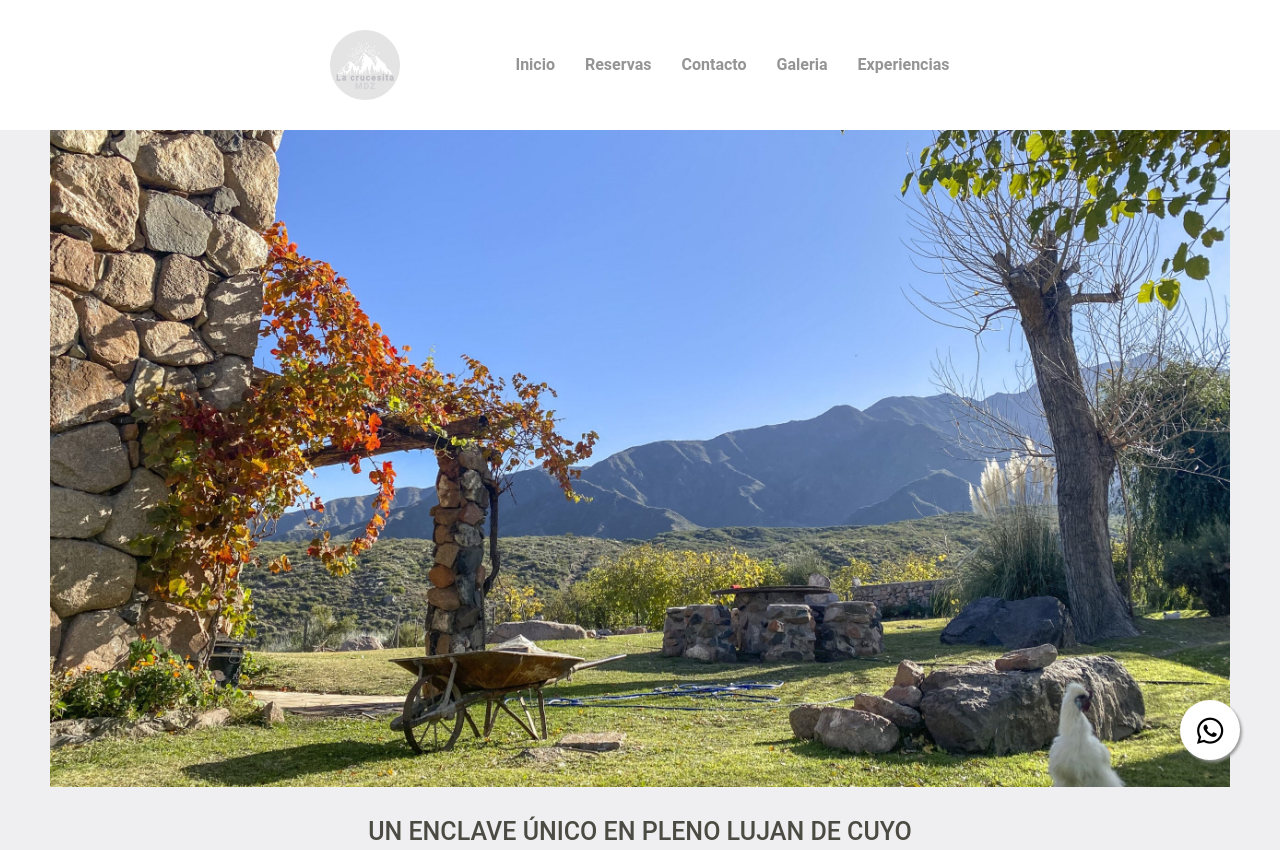
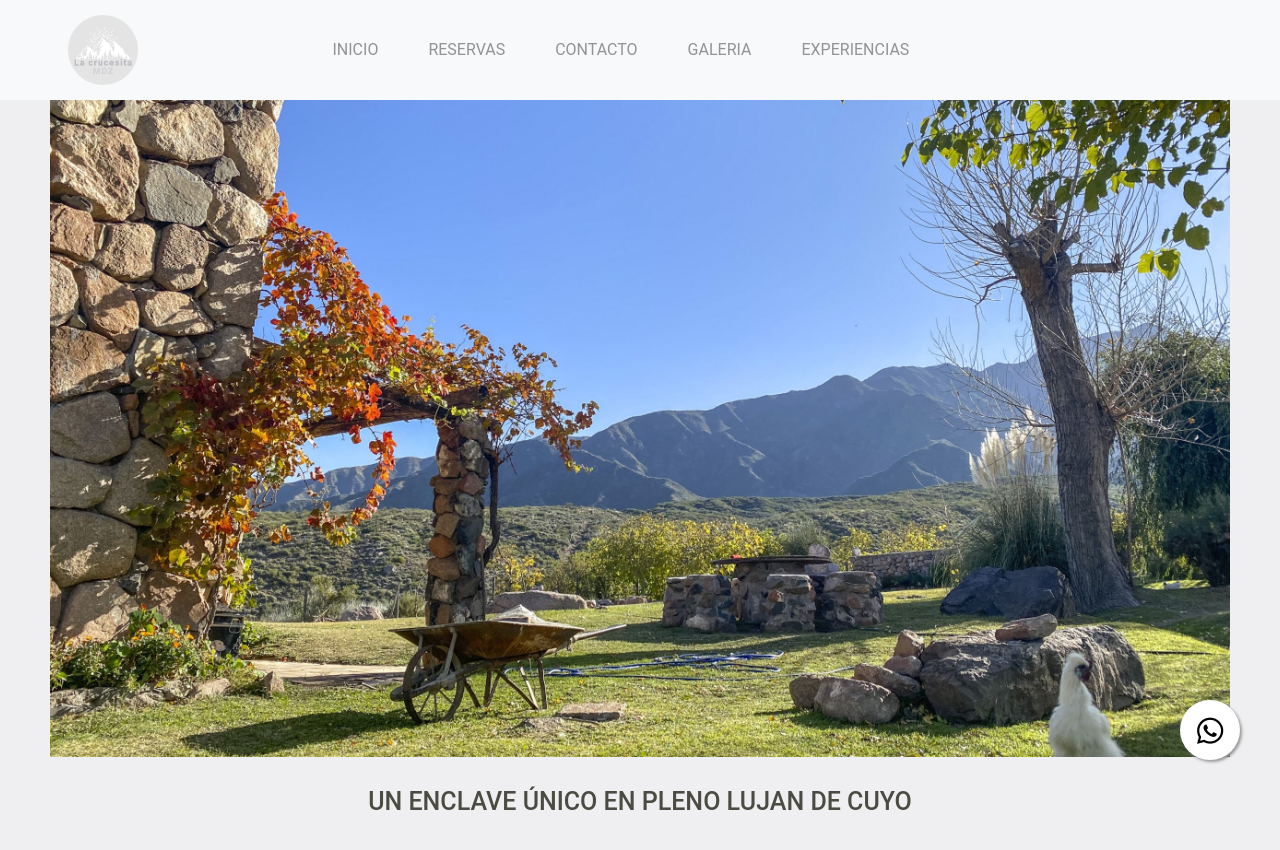
Before and after one commit to fermirante/preentrega2, a website: page pages/contacto.html in a window 1280 px wide. Shown: the top 850 px of the page. Drawn offline with nearby package versions, Linux system fonts and the light colour scheme.

Commit message:
se genera el menu hamburguesa en el navbar

```diff
--- a/pages/contacto.html
+++ b/pages/contacto.html
@@ -10,18 +10,28 @@
     <script src="https://kit.fontawesome.com/c8a9350c8e.js" crossorigin="anonymous"></script>
 </head>
 <body>
-    <header id="encabezado">
-        <a href="index.html">
-            <img class="logo" src="../images/lacruce.png" alt="">
-        </a>
-        <ul class="nav">
-            <li class="nav_item"><a href="../index.html" class="nav_link">Inicio</a></li>
-            <li class="nav_item"><a href="reservas.html" class="nav_link">Reservas</a></li>
-            <li class="nav_item"><a href="contacto.html" class="nav_link">Contacto</a></li>
-            <li class="nav_item"><a href="galeria.html" class="nav_link">Galeria</a></li>
-            <li class="nav_item"><a href="experiencias.html" class="nav_link">Experiencias</a></li>
-        </ul>
+    <header>
+        <nav class="navbar navbar-expand-lg bg-body-tertiary">
+            <div class="container-fluid">
+                <a class="logo" href="../index.html">
+                    <img src="../images/lacruce.png" alt="logo">
+                </a>
+                <button class="navbar-toggler" type="button" data-bs-toggle="collapse" data-bs-target="#navbarSupportedContent" aria-controls="navbarSupportedContent" aria-expanded="false" aria-label="Toggle navigation">
+                <span class="navbar-toggler-icon"></span>
+                </button>
+                <div class="collapse navbar-collapse" id="navbarSupportedContent">
+                    <ul class="navbar-nav me-auto mb-2 mb-lg-0">
+                        <li class="nav-item"><a href="../index.html" class="nav-link">INICIO</a></li>
+                        <li class="nav-item"><a href="reservas.html" class="nav-link">RESERVAS</a></li>
+                        <li class="nav-item"><a href="contacto.html" class="nav-link">CONTACTO</a></li>
+                        <li class="nav-item"><a href="galeria.html" class="nav-link">GALERIA</a></li>
+                        <li class="nav-item"><a href="experiencias.html" class="nav-link">EXPERIENCIAS</a></li>
+                    </ul>
+                </div>
+            </div>
+        </nav>
     </header>
+
 
     <main>
         <img class="bannercontacto" src="../images/lacruuuu.jpg" alt="">
@@ -79,10 +89,10 @@
     <section id="contact">
         <div class="info">
                     <h2 class="">Información de contacto</h2>
-                    <p><i class="fas fa-map-marker-alt"></i> Dirección: Calle Principal 123, Ciudad</p>
+                    <p><i class="fas fa-map-marker-alt"></i> Dirección: Calle 2 y 7. La crucesita, M5549 Luján de Cuyo, Mendoza, Argentina</p>
                     <p><i class="fas fa-mobile-alt"></i> Celular: +1 234 567 890</p>
                     <p><i class="fas fa-phone"></i> Teléfono: +1 987 654 321</p>
-                    <p><i class="fas fa-envelope"></i> Email: ejemplo@example.com</p>
+                    <p><i class="fas fa-envelope"></i> Email: lacrucesita@info.com.a</p>
         </div>
     </section>
     <hr>
--- /dev/null
+++ b/scss/utilities/_bucles.scss
@@ -0,0 +1 @@
+@each
```
Also changed, not shown: index.html (+24 -14 lines), package.json (added, +17 -0 lines), pages/experiencias.html (+21 -11 lines), pages/galeria.html (+21 -11 lines), pages/reservas.html (+20 -11 lines), css/style.css, scss/style.scss (added), scss/utilities/_condicionales.scss (added), scss/utilities/_variables.scss (added), scss/views/_inicio.scss (added), 3 other files.
